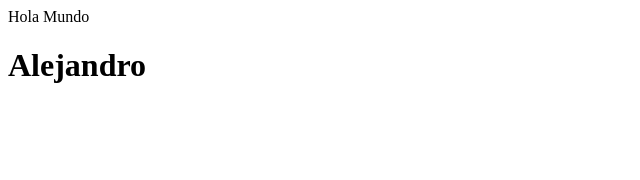
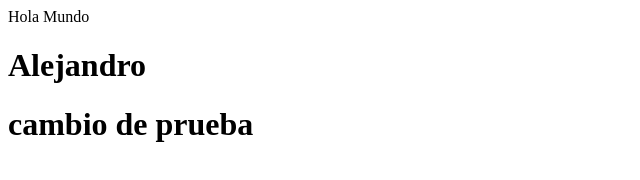
Before and after one commit to AlejandroRIg/WebPageTemplate, a plain HTML site: page index.html in a window 1280 px wide. Shown: the whole page, without its empty margins (0-640 px from the left). Drawn offline with Linux system fonts and the light colour scheme.

Commit message:
nuevo h1 de prueba

```diff
--- a/index.html
+++ b/index.html
@@ -1,9 +1,11 @@
 <HTML>
 <HEAD>
+
 <TITLE>ejemplo hola mundo</TITLE>
 </HEAD>
 <BODY>
 <P>Hola Mundo</P>
 <h1> Alejandro</h1>
+<h1>cambio de prueba</h1>
 </BODY>
 </HTML>
```
